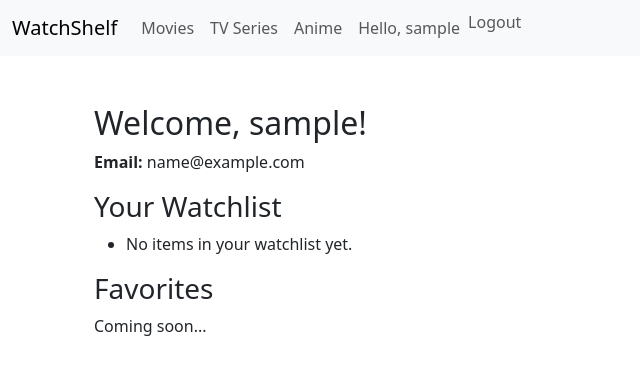
After one commit to grodetsky/WatchShelf, a Django app: page /profile/ in a window 1280 px wide. The commit adds this page. Shown: the top 375 px of the page, without its empty margins (0-640 px from the left). Run offline with Django 5.2, Linux system fonts and the light colour scheme; the visitor is signed in with stand-in values (Sample User, id 1).

Commit message:
Add basic user profile page with watchlist

```diff
--- a/library/templates/base.html
+++ b/library/templates/base.html
@@ -18,7 +18,7 @@
           <a class="nav-link" href="{% url 'catalog_view' 'tvseries' %}">TV Series</a>
           <a class="nav-link" href="{% url 'catalog_view' 'anime' %}">Anime</a>
           {% if user.is_authenticated %}
-            <span class="navbar-text">Hello, {{ user.username }}</span>
+            <a class="nav-link" href="{% url 'profile' %}">Hello, {{ user.username }}</a>
             <form method="post" action="{% url 'logout' %}" style="display: inline;">
               {% csrf_token %}
               <button type="submit" class="btn btn-link nav-link" style="display: inline; padding: 0;">Logout</button>
--- /dev/null
+++ b/library/templates/library/profile.html
@@ -0,0 +1,24 @@
+{% extends 'base.html' %}
+
+{% block content %}
+  <div class="container my-5">
+    <h2>Welcome, {{ user.username }}!</h2>
+    <p><strong>Email:</strong> {{ user.email }}</p>
+
+    <h3>Your Watchlist</h3>
+    <ul>
+      {% for user_item in user.user_items.all %}
+        <li>
+          <strong>{{ user_item.item.title }}</strong>
+          — Watched: {{ user_item.watched }}
+          — Progress: {{ user_item.progress }}
+        </li>
+      {% empty %}
+        <li>No items in your watchlist yet.</li>
+      {% endfor %}
+    </ul>
+
+    <h3>Favorites</h3>
+    <p>Coming soon...</p>
+  </div>
+{% endblock %}
--- a/library/urls.py
+++ b/library/urls.py
@@ -11,4 +11,5 @@ urlpatterns = [
     path('login/', auth_views.LoginView.as_view(template_name='library/login.html'), name='login'),
     path('logout/', auth_views.LogoutView.as_view(), name='logout'),
     path('register/', views.register, name='register'),
+    path('profile/', views.profile, name='profile'),
 ]
--- a/library/views.py
+++ b/library/views.py
@@ -1,4 +1,5 @@
 from django.shortcuts import render, redirect, get_object_or_404, Http404
+from django.contrib.auth.decorators import login_required
 from .forms import CustomUserCreationForm
 from django.contrib import messages
 from .models import Item
@@ -21,6 +22,11 @@ def register(request):
     return render(request, 'library/register.html', {'form': form})
 
 
+@login_required
+def profile(request):
+    return render(request, 'library/profile.html')
+
+
 def catalog_view(request, media_type):
     media_type_key = media_type.lower()
     if media_type_key not in ITEM_TYPE_MAP:
```
